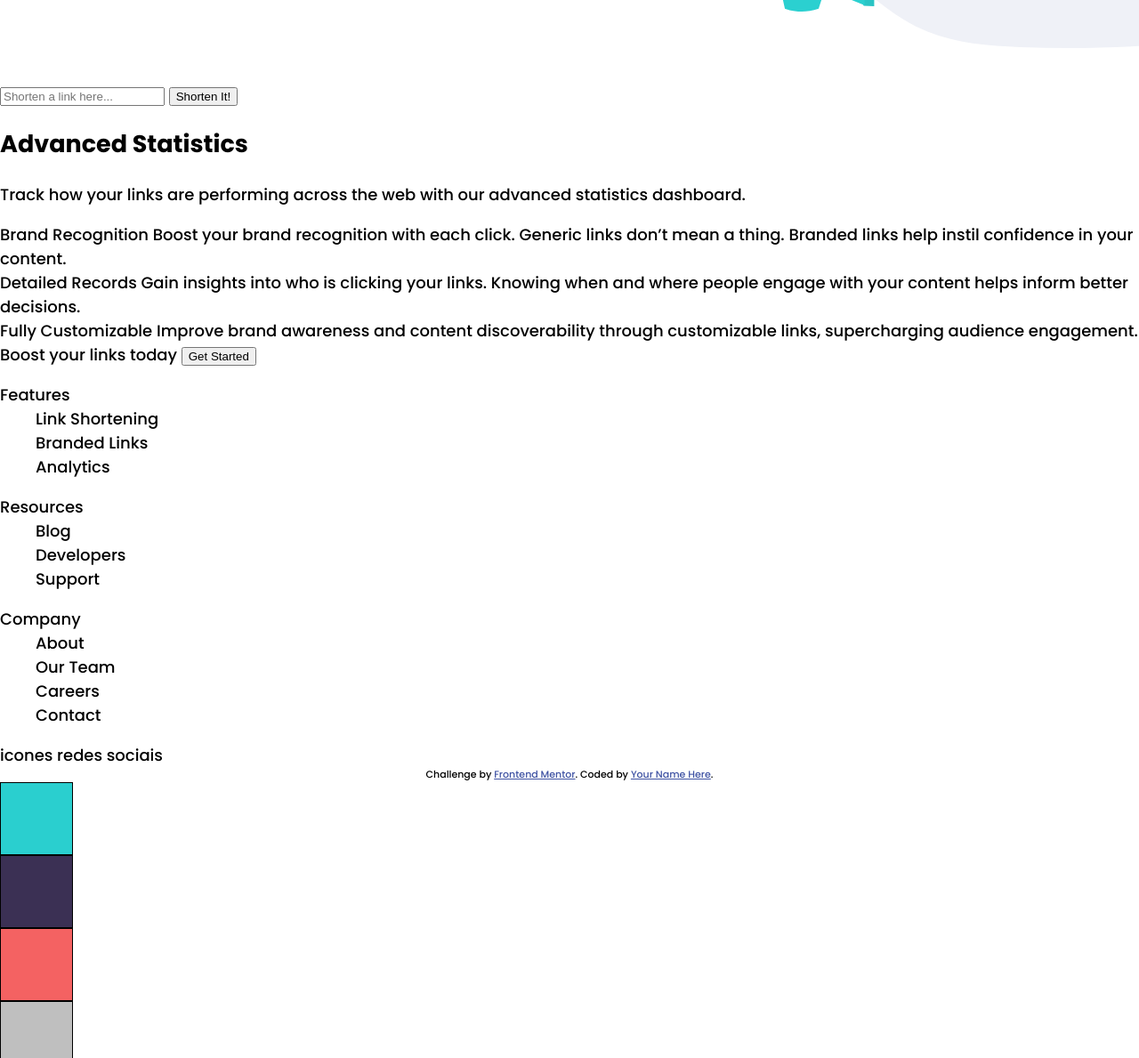
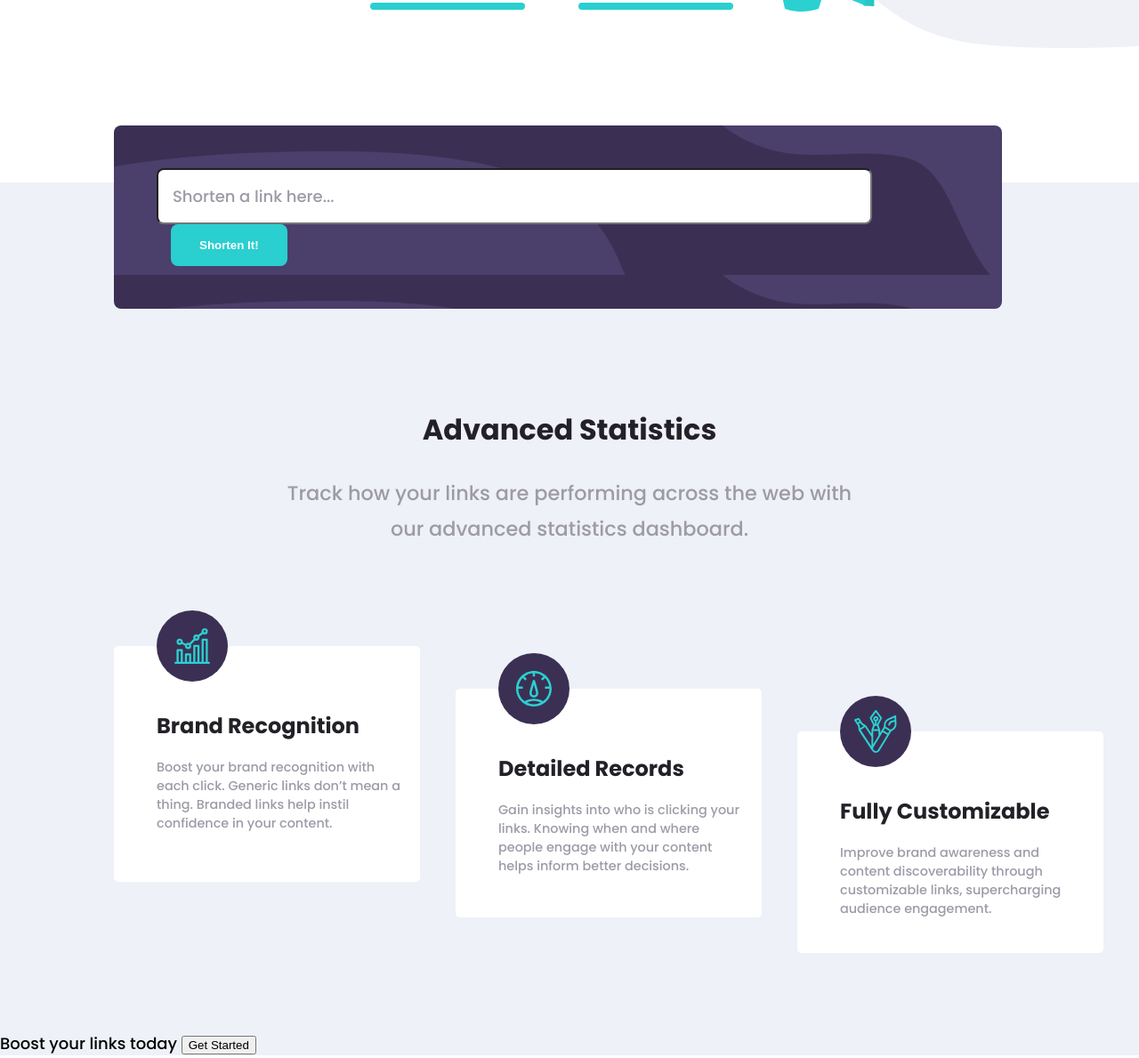
Before and after one commit to rogerbcruz/url-shoterning, a plain HTML site: page index.html in a window 1280 px wide. Shown: the part 557-1746 px from the top of the page at 89% size. Drawn offline with Linux system fonts and the light colour scheme.

Commit message:
boxes advanced statistics

```diff
--- a/index.html
+++ b/index.html
@@ -18,9 +18,8 @@
 
   <link href="./style.css" rel="stylesheet">
   </link>
-
-  <!-- Feel free to remove these styles or customise in your own stylesheet 👍 -->
 <style>
+  /* <!-- Feel free to remove these styles or customise in your own stylesheet 👍 --> */
     .attribution {
       font-size: 11px;
       text-align: center;
@@ -71,12 +70,19 @@
       </div>
       <div></div>
     </div>
+    <div class="backround-gray">
       <div class="shorten-url">
-      <input type="text" placeholder="Shorten a link here...">
-
+        <div></div>
+        <div class="div-shorten-content">
+          <div>
+            <input type="text" placeholder="Shorten a link here..." class="poppins-medium">
             <button>Shorten It!</button>
           </div>
+        </div>
+      </div>
 
+      <div class="adv-statistics">
+        <div></div>
         <h2>
           Advanced Statistics
         </h2>
@@ -85,27 +91,52 @@
           Track how your links are performing across the web with our
           advanced statistics dashboard.
         </p>
+      </div>
 
+      <div class="cards-collums">
+        <dir></dir>
         <div class="cards">
-      <div class="recognition">
+          <div id="first-detail" class="detail"></div>
+          <div id="second-detail" class="detail"></div>
+
+          <div class="recognition format-cards">
+            <div class="div-img">
+              <img src="images/icon-brand-recognition.svg" alt="">
+            </div>
+            <h2>
               Brand Recognition
-
+            </h2>
+            <p>
               Boost your brand recognition with each click. Generic links don’t
               mean a thing. Branded links help instil confidence in your content.
+            </p>
           </div>
 
-      <div class="records">
+          <div class="records format-cards">
+            <div class="div-img">
+              <img src="images/icon-detailed-records.svg" alt="">
+            </div>
+            <h2>
               Detailed Records
-
+            </h2>
+            <p>
               Gain insights into who is clicking your links. Knowing when and where
               people engage with your content helps inform better decisions.
+            </p>
           </div>
 
-      <div class="customizable">
+          <div class="customizable format-cards">
+            <div class="div-img">
+              <img src="images/icon-fully-customizable.svg" alt="">
+            </div>
+            <h2>
               Fully Customizable
-
+            </h2>
+            <p>
               Improve brand awareness and content discoverability through customizable
               links, supercharging audience engagement.
+            </p>
+          </div>
         </div>
       </div>
       <div>
@@ -113,6 +144,7 @@
         <button>
           Get Started
         </button>
+      </div>
     </div>
   </main>
 
--- a/style.css
+++ b/style.css
@@ -4,6 +4,30 @@ body {
     display: flex;
     flex-direction: column;
     overflow-x: hidden;
+}
+
+h1,
+h2 {
+    color: hsl(260, 8%, 14%);
+}
+
+.detail {
+    border: 0.3rem solid hsl(180, 66%, 49%);
+    border-radius: 5px;
+    height: 0;
+    width: 50%;
+    position: absolute;
+    top: 76.4rem;
+    right: 18rem;
+}
+
+::placeholder {
+    color: hsl(257, 7%, 63%);
+}
+
+.backround-gray {
+    background-color: hsl(220, 36%, 95%);
+    margin: 9rem 0 0 0;
 }
 
 /* #region font family*/
@@ -21,9 +45,6 @@ body {
 }
 
 /* #endregion */
-
-
-
 
 /* #region header  */
 .header-content {
@@ -130,9 +151,7 @@ body {
 
 /* #endregion header*/
 
-
-
-/* #region main */
+/* #region main-content */
 .main-content {
     display: grid;
     grid-template-columns: 10% 1fr 50%;
@@ -182,4 +201,149 @@ body {
     padding: 0.7rem 2rem;
     font-size: 1rem;
 }
+
+.get-started:hover {
+    background-color: hsl(180, 66%, 75%);
+}
+
 /* #endregion main */
+
+/* #region shorten-url */
+
+.shorten-url {
+    display: grid;
+    grid-template-columns: 10% 2.6fr 0.4fr;
+    margin: 2rem 0rem;
+    justify-content: space-between;
+}
+
+.div-shorten-content {
+    width: 100%;
+    height: 9.3 rem;
+    border-radius: 0.5rem;
+    background-image: url('/images/bg-shorten-desktop.svg');
+    background-color: hsl(257, 27%, 26%);
+    margin-top: -4rem;
+
+}
+
+.div-shorten-content>div {
+    margin: 3rem 3rem;
+}
+
+.div-shorten-content>div>input {
+    border-radius: 0.5rem;
+    padding: 1rem;
+    width: 48rem;
+    color: hsl(257, 7%, 63%);
+}
+
+.div-shorten-content>div>button {
+    border-radius: 0.5rem;
+    padding: 1rem 2rem;
+    border: none;
+    background-color: white;
+    cursor: pointer;
+    font-weight: bold;
+    background-color: hsl(180, 66%, 49%);
+    color: white;
+    margin-left: 1rem;
+}
+
+/* #endregion */
+
+/* #region adv-statistics */
+.adv-statistics {
+    text-align: center;
+    margin-top: 7rem;
+}
+
+.adv-statistics>h2 {
+    font-size: 2rem;
+}
+
+.adv-statistics>p {
+    width: 42rem;
+    margin: 0 auto;
+    color: hsl(257, 7%, 63%);
+    font-size: 1.4rem;
+    line-height: 2.5rem;
+}
+
+/* #endregion */
+
+/* #region cards */
+.cards-collums {
+    display: grid;
+    grid-template-columns: 10% 2.6fr 0.4fr;
+    margin-top: 2rem;
+}
+
+.cards {
+    display: flex;
+    margin-top: 5rem;
+}
+
+.format-cards {
+    width: 17.5rem;
+    margin-right: 2.5rem;
+    background-color: white;
+    padding: 4rem 1rem 1.5rem 3rem;
+    border-radius: 0.3rem;
+    z-index: 1;
+}
+
+.format-cards>h2 {
+    font-size: 1.5rem;
+    margin-top: 2rem;
+}
+
+.format-cards>p {
+    color: hsl(257, 7%, 63%);
+    font-size: 0.9rem;
+}
+
+.div-img {
+    height: 1rem;
+    width: 1rem;
+    background-color: hsl(257, 27%, 26%);
+    border-radius: 50%;
+    padding: 2rem;
+    display: flex;
+    flex-wrap: wrap;
+    align-content: center;
+    justify-content: center;
+    margin-top: -6.5rem;
+}
+
+.recognition {
+    margin-bottom: 10.5rem;
+}
+
+.records {
+    margin-top: 3rem;
+    margin-bottom: 8rem;
+}
+
+.customizable {
+    margin-top: 6rem;
+    margin-bottom: 5.5rem;
+}
+
+#first-detail{
+    width: 13%;
+    left: 26rem;
+    top: 35rem;
+}
+
+#second-detail{
+    width: 13%;
+    left: 650px;
+    top: 35rem;
+}
+
+/* #endregion */
+
+@media screen and (max-width: 800px) {
+
+}
```
Lines whose indentation alone changed are shown as unchanged.
